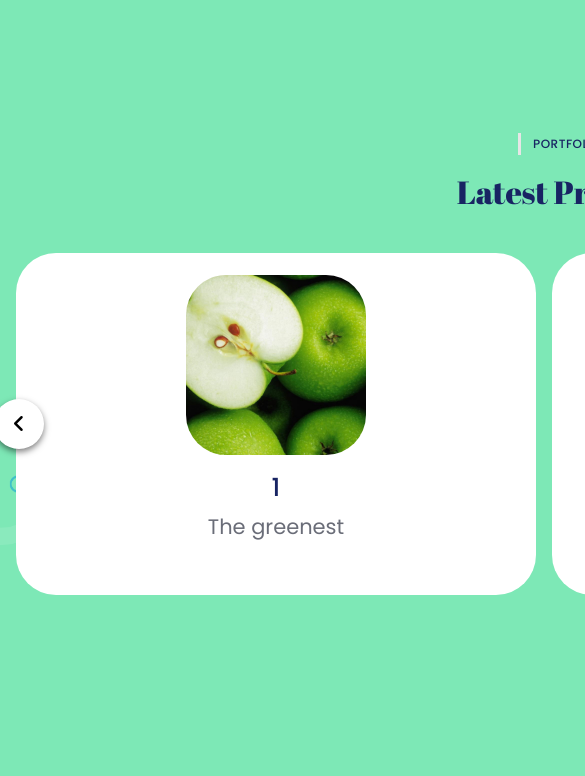
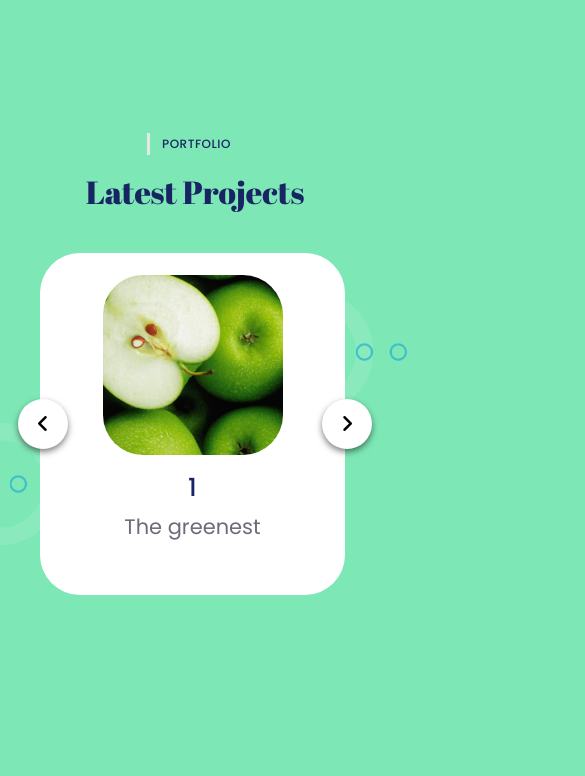
Before and after one commit to wannabebest/wannabebest.github.io, a plain HTML site: page index.html in a window 390 px wide. Shown: the part 1779-2555 px from the top of the page, 585 px wide, since content can reach past the window. Drawn offline with nearby package versions, Linux system fonts and the light colour scheme.

Commit message:
updating responsivity
making the carousel responzive

```diff
--- a/css/style.css
+++ b/css/style.css
@@ -356,11 +356,13 @@ header .logo {
 
 .hamburger .bar:first-child {
   top: 1rem;
+  right: 1rem;
   transition: top 0.2s 0.15rem, transform 0.3s;
 }
 
 .hamburger .bar:last-child {
   bottom: 1rem;
+  right: 1rem;
   transition: bottom 0.2s 0.15rem, transform 0.3s;
 }
 
@@ -913,8 +915,15 @@ footer .container {
   }
 
   .wrapper .carousel {
-    grid-auto-columns: calc((100% / 2) - 30px);
+    grid-auto-columns: calc((100% / 2) - 5px);
+
   }
+
+  .wrapper {
+    max-width: 820px;
+  }
+
+
 }
 
 /* --------------- 768px Screens --------------- */
@@ -1150,6 +1159,10 @@ footer .container {
     display: none;
   }
 
+  .about .triangle {
+    display: none;
+  }
+
   .showcase-area .container {
     row-gap: 4.5rem;
   }
@@ -1159,7 +1172,8 @@ footer .container {
   }
 
   .wrapper .carousel {
-    grid-auto-columns: calc((100% / 1)- 10px);
+    grid-auto-columns: calc((100% / 1) - 5px);
+
   }
 
   .portfolio-header {
@@ -1173,4 +1187,10 @@ footer .container {
     flex-direction: column;
     align-items: center;
   }
+
+  .wrapper {
+    max-width: 310px;
+    row-gap: 4.5rem;
+  }
+
 }
```
